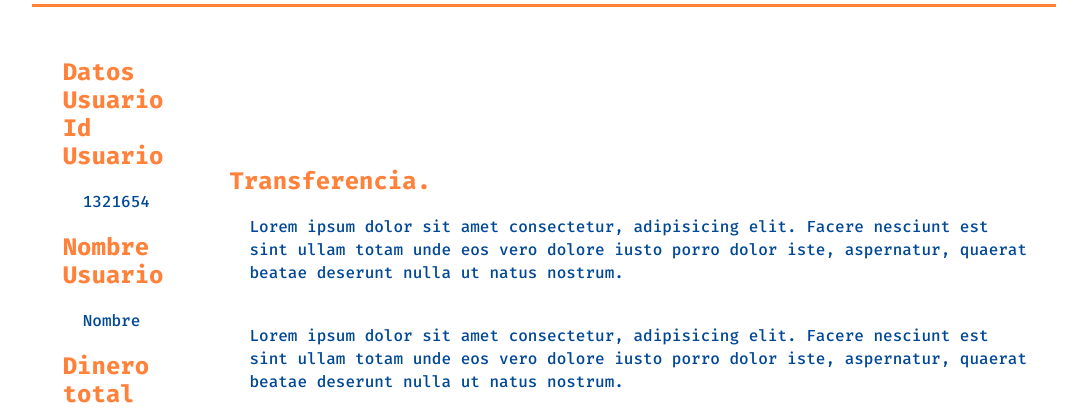
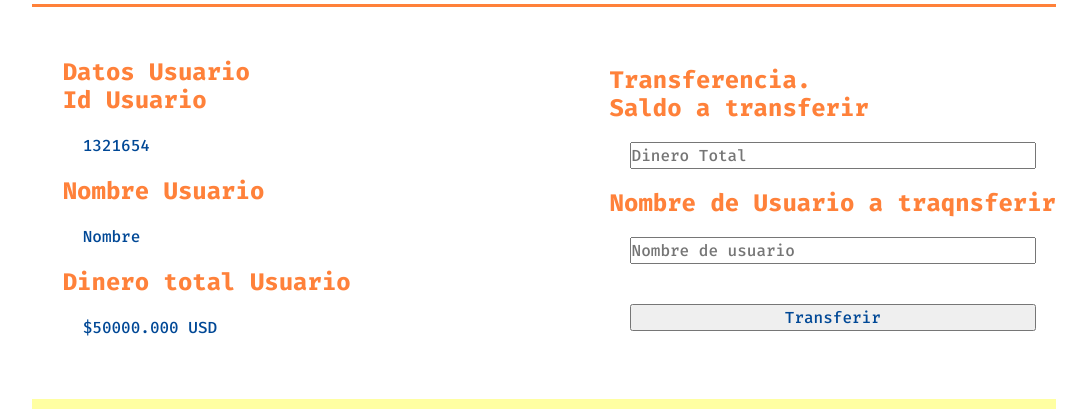
Before and after one commit to paolandrea18/HomeBanking, a website: page view/bank-transfers.html in a window 1280 px wide. Shown: the part 125-534 px from the top of the page, without its empty margins (96-1183 px from the left). Drawn offline with Linux system fonts and the light colour scheme.

Commit message:
add transfers

```diff
--- a/view/bank-transfers.html
+++ b/view/bank-transfers.html
@@ -59,6 +59,7 @@
                     Nombre
                 </p>
                 <h3 class="presentation-text-title">Dinero total Usuario </h3>
+
                 <p class="presentation-text">
                     $50000.000 USD
                 </p>
@@ -68,18 +69,13 @@
               </div>
           <div class="presentation-text-section">
             <h2 class="presentation-text-title">Transferencia.</h2>
-            <p class="presentation-text">
-              Lorem ipsum dolor sit amet consectetur, adipisicing elit. Facere
-              nesciunt est sint ullam totam unde eos vero dolore iusto porro
-              dolor iste, aspernatur, quaerat beatae deserunt nulla ut natus
-              nostrum.
-            </p>
-            <p class="presentation-text">
-              Lorem ipsum dolor sit amet consectetur, adipisicing elit. Facere
-              nesciunt est sint ullam totam unde eos vero dolore iusto porro
-              dolor iste, aspernatur, quaerat beatae deserunt nulla ut natus
-              nostrum.
-            </p>
+            <h3 class="presentation-text-title">Saldo a transferir</h3>
+            <input type="text" placeholder="Dinero Total" name="input-money" id="input-money" class="presentation-text">
+            <h3 class="presentation-text-title">Nombre de Usuario a traqnsferir</h3>
+            <input type="text" placeholder="Nombre de usuario" name="input-User" id="input-User" class="presentation-text">
+            <button class="presentation-text">
+                Transferir
+            </button>
           </div>
         </div>
       </main>
```
